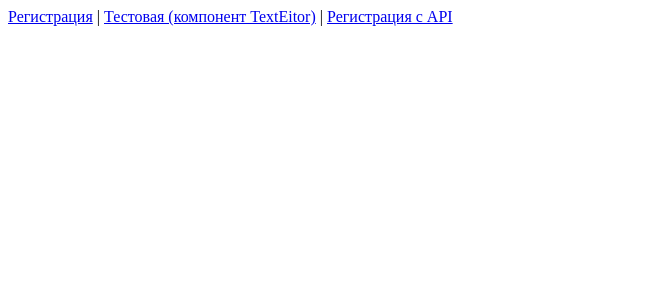
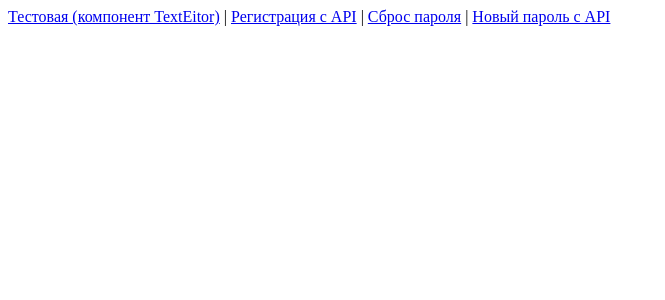
Before and after one commit to cms-dfs-2025/cms-front-25, a Vue app: page / in a window 1280 px wide. Shown: the top 300 px of the page, without its empty margins (0-665 px from the left). Built offline with nearby package versions, Linux system fonts and the light colour scheme; no server answers; a web font is replaced by a local one.

Commit message:
Set up the routes correctly

```diff
--- a/src/App.vue
+++ b/src/App.vue
@@ -1,9 +1,13 @@
 <template>
   <div id="app">
     <nav>
+      <!--
       <router-link to="/signup">Регистрация</router-link> |
+      -->
       <router-link to="/test">Тестовая (компонент TextEitor)</router-link> |
-      <router-link to="/auth/login">Регистрация с API</router-link>
+      <router-link to="/auth/login">Регистрация с API</router-link> |
+      <router-link to="/auth/reset-password">Сброс пароля</router-link> |
+      <router-link to="/auth/create-password">Новый пароль с API</router-link>
     </nav>
     <router-view />
   </div>
--- a/src/router/index.js
+++ b/src/router/index.js
@@ -3,6 +3,8 @@ import LoginForm from '../views/LoginForm.vue';
 import TextEditor from '../views/TextEditor.vue';
 /*import { compile } from 'vue';*/
 import LoginForm2 from '@/views/LoginForm2.vue';
+import ResetPassword from '@/views/ResetPassword.vue';
+import NewPassword from '@/views/NewPassword.vue';
 
 const routes = [
   {
@@ -19,6 +21,16 @@ const routes = [
     path: '/auth/login',
     name: 'Login',
     component: LoginForm2,
+  },
+  {
+    path: '/auth/reset-password',
+    name: 'Reset',
+    component: ResetPassword,
+  },
+  {
+    path: '/auth/create-password',
+    name: 'Create',
+    component: NewPassword,
   }
 ];
 
```
